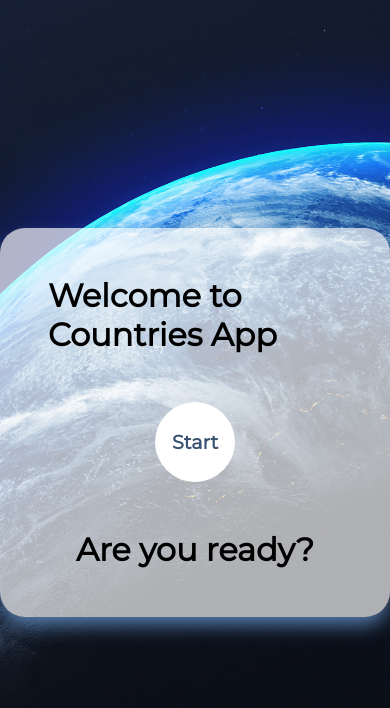
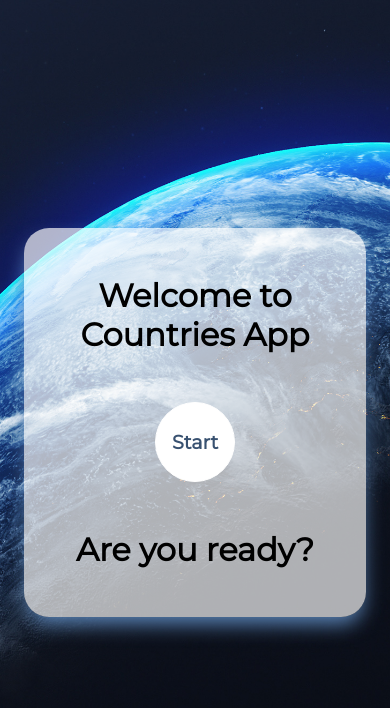
Before and after one commit to paulakunning/PI-countries, a React (Create React App) app in the folder client/: page / in a window 390 px wide. Shown: the top 708 px of the page. Built offline with nearby package versions, Linux system fonts and the light colour scheme.

Commit message:
landing page responsive

```diff
--- a/client/src/components/Landing/Landing.module.css
+++ b/client/src/components/Landing/Landing.module.css
@@ -17,6 +17,7 @@
     padding: 3rem;
     font-size: 2rem;
     font-weight: bold;
+    text-align: center;
 }
 .landingContainer {
     display: flex;
@@ -29,6 +30,7 @@
     background-color:rgba(255, 255, 255, 0.671);
     border-radius: 25px;
     box-shadow: 0px 10px 20px -3px #5b85b8;
+    margin: 1.5rem;
 }
 .startBtn {
     background-color: white;
@@ -53,3 +55,9 @@ a {
     text-decoration: none;
     color: #385170;
 }
+
+@media screen and (max-width: 992px) {
+    .landingContainer > h1,.landingContainer > h2 {
+        font-size: 2rem;
+    }
+}
```
